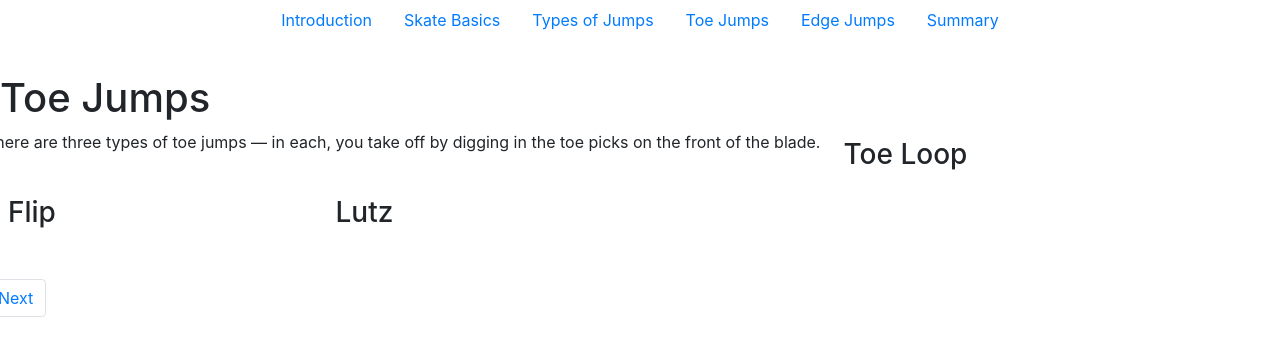
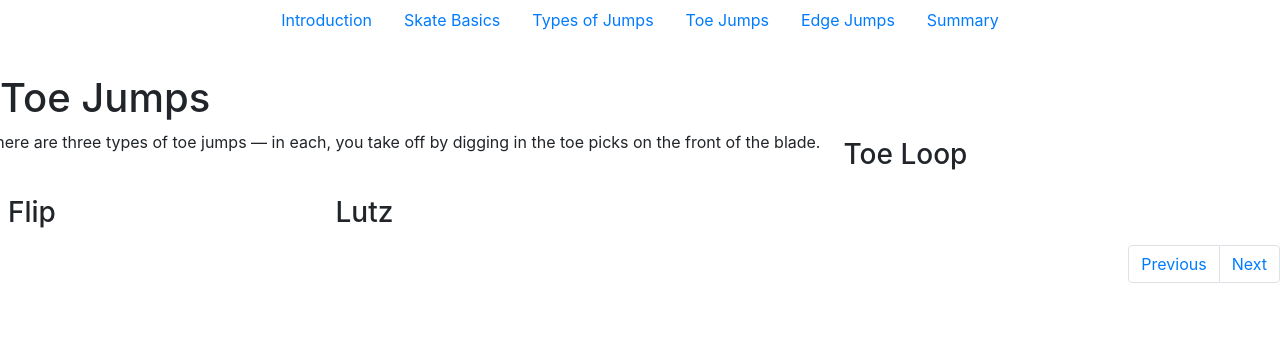
Before and after one commit to JamesLWang/COMS-4170-Final-Project-Group-P3_4, a Flask app: page /learn_toe_jumps in a window 1280 px wide. Shown: the top 356 px of the page. Run offline with Flask 2, Linux system fonts and the light colour scheme; some libraries are stand-ins or nearby versions.

Commit message:
Changed positioning of pagination navigators to bottom right

```diff
--- a/templates/learn_v2.html
+++ b/templates/learn_v2.html
@@ -34,10 +34,15 @@
     </div>
 </div>
 
-<div class="row">
-	<li class="page-item">
-        <a class="page-link" href="/learn_edge_jumps">Next</a>
+
+	<ul class="pagination justify-content-end">
+    <li class="page-item">
+      <a class="page-link" href="{{data['prev']}}" tabindex="-1">Previous</a>
     </li>
-</div>
+    <li class="page-item">
+      <a class="page-link" href="{{data['next']}}">Next</a>
+    </li>
+  </ul>
+
 
 {% endblock content %}
```
Also changed, not shown: templates/learn_v1.html (+7 -4 lines), templates/quiz_v1.html (+10 -0 lines).
